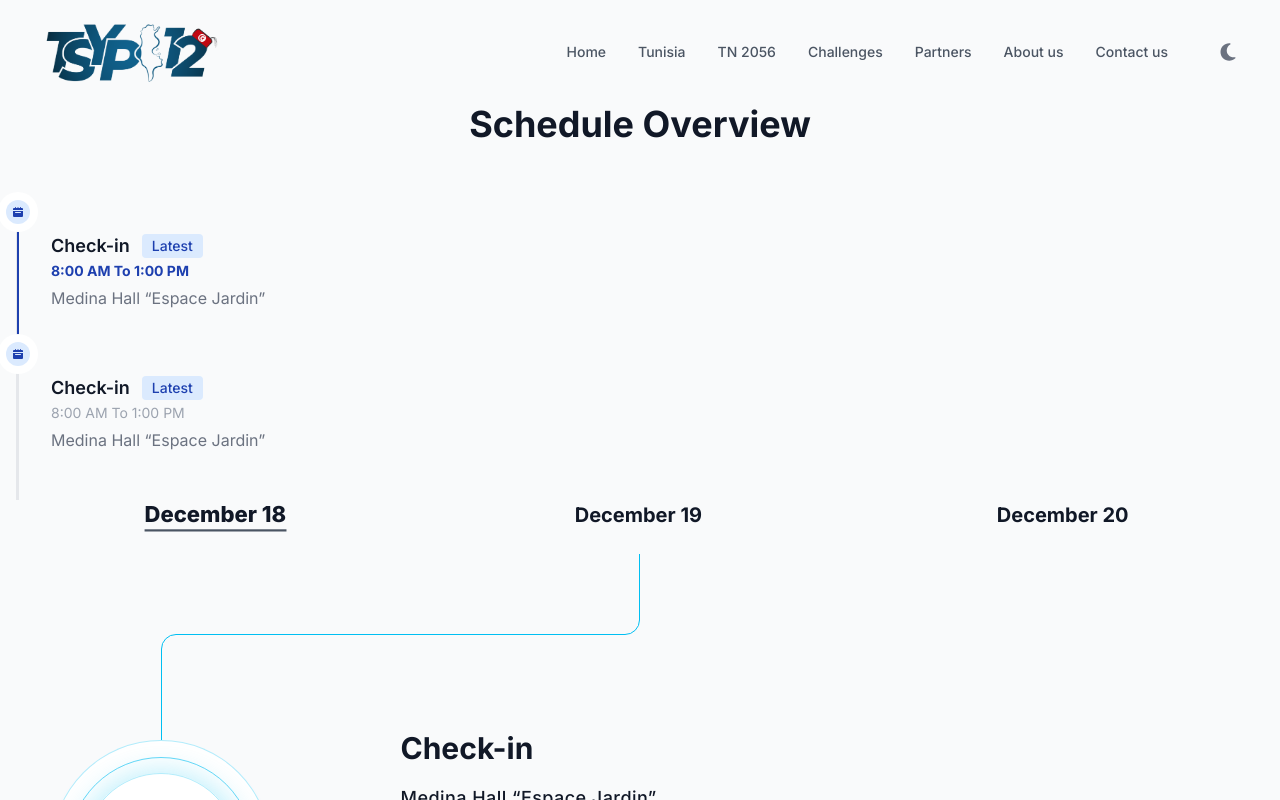
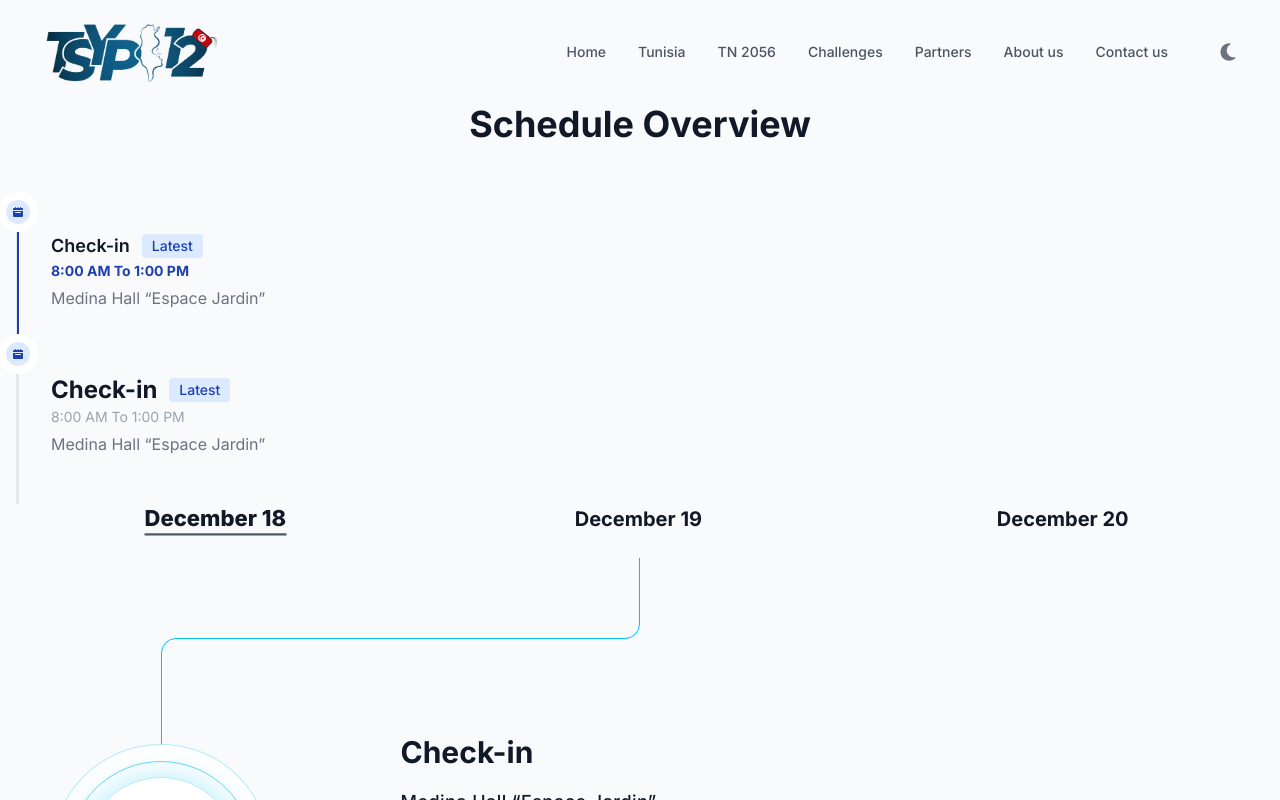
Before and after one commit to bouaziz-mohamed-amine/tsyp, a React (Vite) app: page /schedule in a window 1280 px wide. Shown: the top 800 px of the page. Built offline with nearby package versions, Linux system fonts and the light colour scheme.

Commit message:
add program

```diff
--- a/src/app/components/timeline-view/TimelineShedule.jsx
+++ b/src/app/components/timeline-view/TimelineShedule.jsx
@@ -54,7 +54,7 @@ export default function TimelineSchedule() {
             </svg>
         </span>
         <div className="p-8  border-2 border-blue-800  border-r-0 border-t-0 border-b-0">
-		<h3 class="flex items-center mb-1 text-lg font-semibold text-gray-900 dark:text-white">Check-in<span class="ml-4 bg-blue-100 text-blue-800 text-sm font-medium me-2 px-2.5 py-0.5 rounded dark:bg-blue-900 dark:text-blue-300 ms-3">Latest</span></h3>
+		<h2 class="flex items-center mb-1 text-lg font-semibold text-gray-900 dark:text-white">Check-in<span class="ml-4 bg-blue-100 text-blue-800 text-sm font-medium me-2 px-2.5 py-0.5 rounded dark:bg-blue-900 dark:text-blue-300 ms-3">Latest</span></h2>
         <time class="block mb-2 text-sm font-bold leading-none text-blue-800  dark:text-gray-500">8:00 AM To 1:00 PM</time>
         <p class=" text-base font-normal text-gray-500 dark:text-gray-400">Medina Hall “Espace Jardin”</p>
 		</div>
@@ -66,7 +66,7 @@ export default function TimelineSchedule() {
             </svg>
         </span>
         <div className="p-8  border-2 border-r-0 border-t-0 border-b-0">
-		<h3 class="flex items-center mb-1 text-lg font-semibold text-gray-900 dark:text-white">Check-in<span class="ml-4 bg-blue-100 text-blue-800 text-sm font-medium me-2 px-2.5 py-0.5 rounded dark:bg-blue-900 dark:text-blue-300 ms-3">Latest</span></h3>
+		<h1 class="flex items-center mb-1 text-2xl font-bold text-gray-900 dark:text-white">Check-in<span class="ml-4 bg-blue-100 text-blue-800 text-sm font-medium me-2 px-2.5 py-0.5 rounded dark:bg-blue-900 dark:text-blue-300 ms-3">Latest</span></h1>
         <time class="block mb-2 text-sm font-normal leading-none text-gray-400 dark:text-gray-500">8:00 AM To 1:00 PM</time>
         <p class="mb-4 text-base font-normal text-gray-500 dark:text-gray-400">Medina Hall “Espace Jardin”</p>
 		</div>
```
